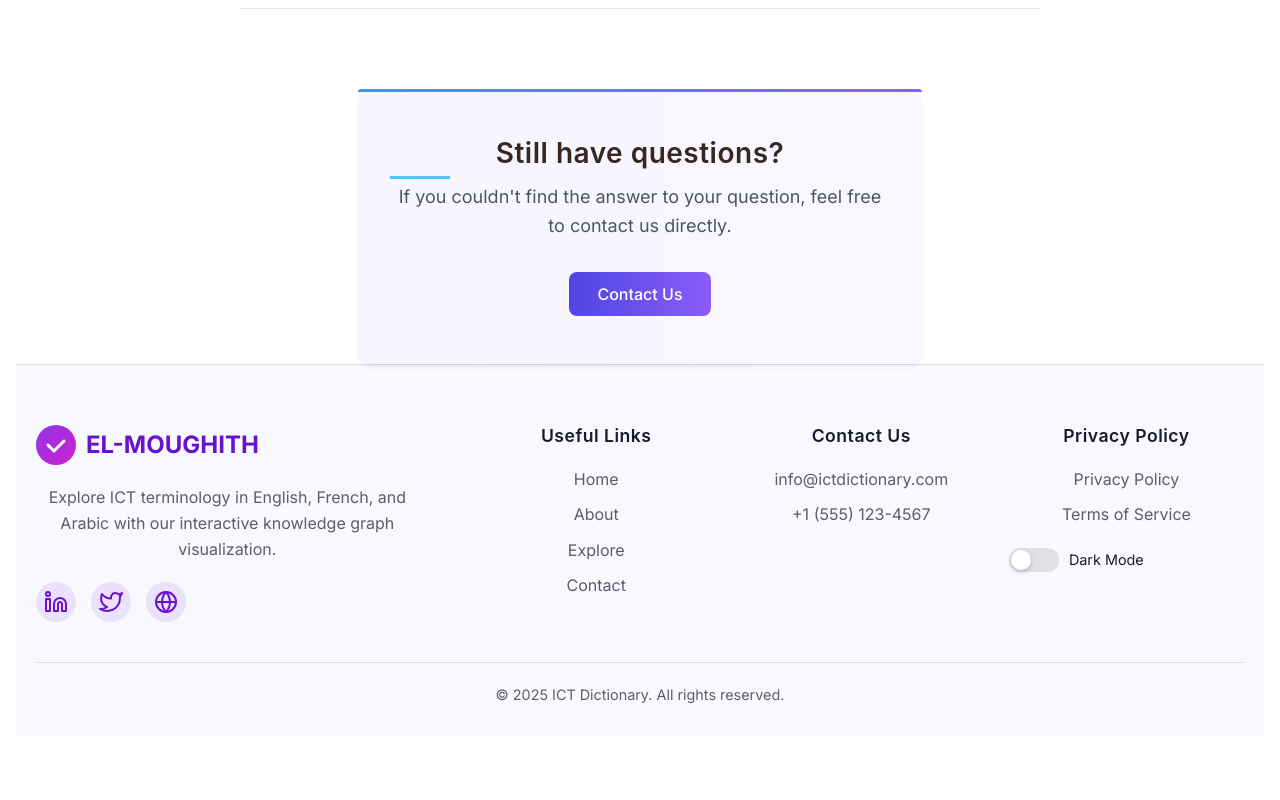
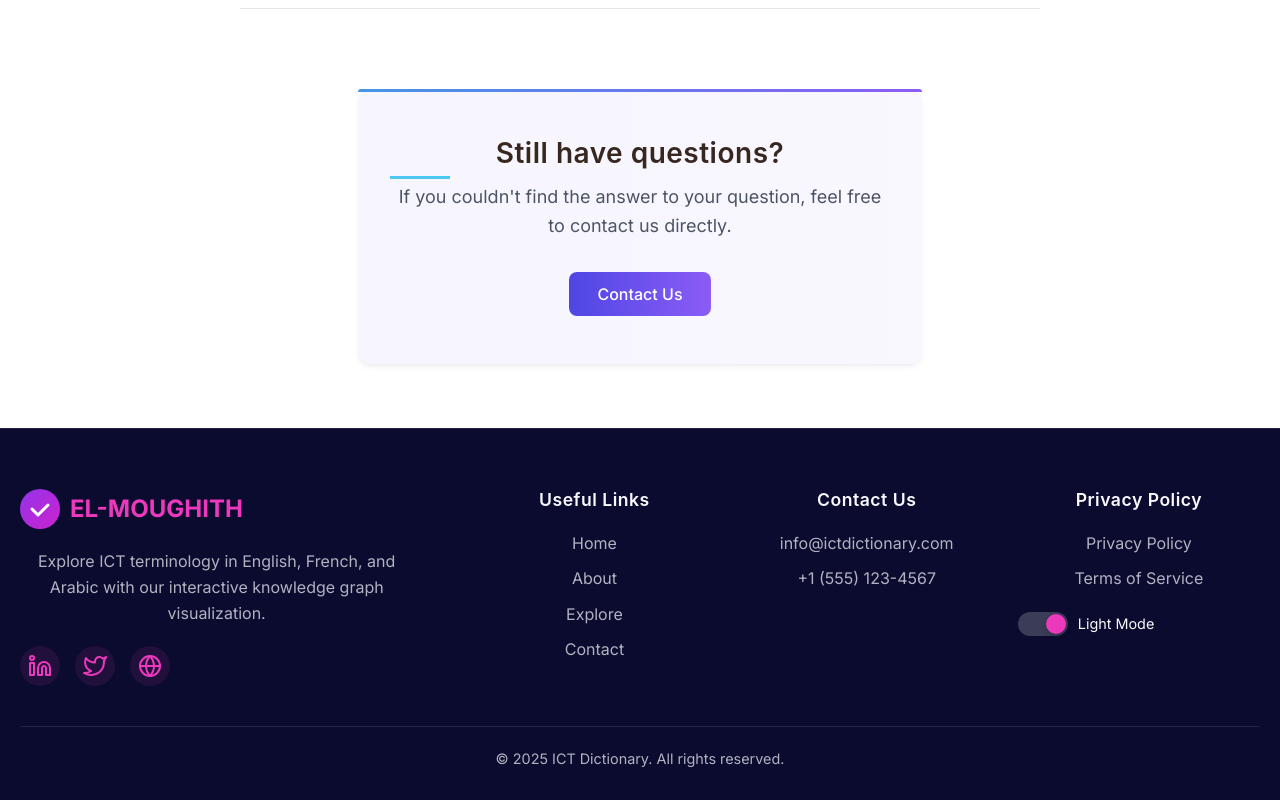
Before and after one commit to aggressiveidea/PFE-PROJECT, a React (Create React App) app: page /faq in a window 1280 px wide. Shown: the part 778-1578 px from the top of the page. Built offline with nearby package versions, Linux system fonts and the light colour scheme.

Commit message:
Update FaqPage.jsx

```diff
--- a/src/components/forFAQ/FaqPage.jsx
+++ b/src/components/forFAQ/FaqPage.jsx
@@ -1,25 +1,25 @@
-"use client";
+"use client"
 
-
-import { useState, useEffect } from "react";
-import "./FaqPage.css";
-import Header from "../forHome/Header";
-import Footer from "../forHome/Footer";
-
+import { useState, useEffect } from "react"
+import "./FaqPage.css"
+import Header from "../forHome/Header"
+import Footer from "../forHome/Footer"
 
 const FaqPage = () => {
-  const [activeQuestion, setActiveQuestion] = useState(null);
-
-  const [darkMode, setDarkMode] = useState(false);
-  const [language, setLanguage] = useState("en");
+  const [activeQuestion, setActiveQuestion] = useState(null)
+  const [darkMode, setDarkMode] = useState(true) // Set default to true for dark mode
+  const [language, setLanguage] = useState("en")
 
   useEffect(() => {
+    // Apply dark mode to body
     if (darkMode) {
-         document.body.classList.add("dark");
+      document.body.classList.add("dark")
+      document.body.style.backgroundColor = "#1a1528"
     } else {
-         document.body.classList.remove("dark");
+      document.body.classList.remove("dark")
+      document.body.style.backgroundColor = ""
     }
-     }, [ darkMode ] );
+  }, [darkMode])
 
   // Sample FAQ data
   const faqs = [
@@ -53,38 +53,28 @@ const FaqPage = () => {
       answer:
         "Yes, you can use our content for academic and research purposes with proper attribution. Please refer to our Terms of Service for detailed information on usage rights.",
     },
-  ];
+  ]
 
   const toggleQuestion = (id) => {
-    setActiveQuestion(activeQuestion === id ? null : id);
-  };
+    setActiveQuestion(activeQuestion === id ? null : id)
+  }
 
   return (
+    <div className="app-wrapper">
+      <Header language={language} setLanguage={setLanguage} darkMode={darkMode} />
+
       <div className="page-container" id="FAQ">
-      <Header
-        language={language}
-        setLanguage={setLanguage}
-        darkMode={darkMode}
-      />
-
         <div className="page-header">
           <h1 className="page-title">Frequently Asked Questions</h1>
           <p className="page-description">
-          Find answers to common questions about EL-MOUGHITH and how to use our
-          platform.
+            Find answers to common questions about EL-MOUGHITH and how to use our platform.
           </p>
         </div>
 
         <div className="faq-container">
           {faqs.map((faq) => (
-          <div
-            key={faq.id}
-            className={`faq-item ${activeQuestion === faq.id ? "active" : ""}`}
-          >
-            <div
-              className="faq-question"
-              onClick={() => toggleQuestion(faq.id)}
-            >
+            <div key={faq.id} className={`faq-item ${activeQuestion === faq.id ? "active" : ""}`}>
+              <div className="faq-question" onClick={() => toggleQuestion(faq.id)}>
                 <h3>{faq.question}</h3>
                 <span className="faq-toggle-icon"></span>
               </div>
@@ -97,29 +87,19 @@ const FaqPage = () => {
 
         <div className="contact-section">
           <h2>Still have questions?</h2>
-        <p>
-          If you couldn't find the answer to your question, feel free to contact
-          us directly.
-        </p>
+          <p>If you couldn't find the answer to your question, feel free to contact us directly.</p>
           <button
-          onClick={() =>
-            (window.location.href =
-              "mailto:support@yourcompany.com?subject=Contact%20Support")
-          }
+            onClick={() => (window.location.href = "mailto:support@yourcompany.com?subject=Contact%20Support")}
             className="contact-button"
           >
             Contact Us
           </button>
         </div>
+      </div>
 
-        <Footer
-        darkMode={darkMode}
-        setDarkMode={setDarkMode}
-        language={language}
-          />
+      <Footer darkMode={darkMode} setDarkMode={setDarkMode} language={language} />
+    </div>
+  )
+}
 
-    </div>
-  );
-};
-
-export default FaqPage;
+export default FaqPage
```
Lines whose indentation alone changed are shown as unchanged.
